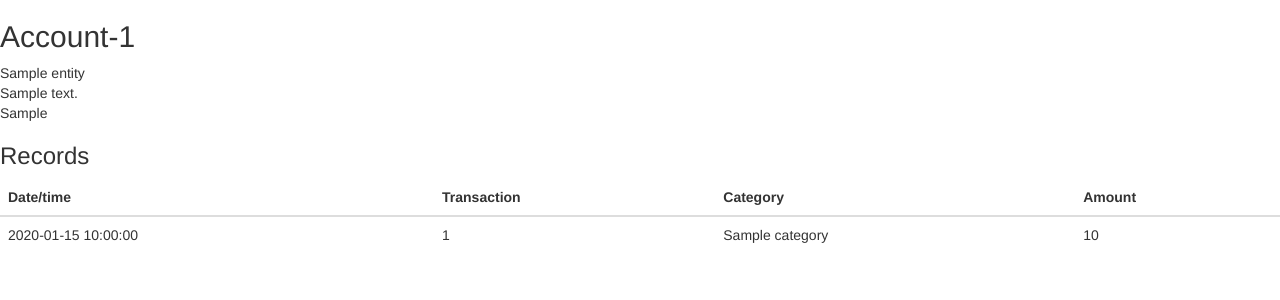
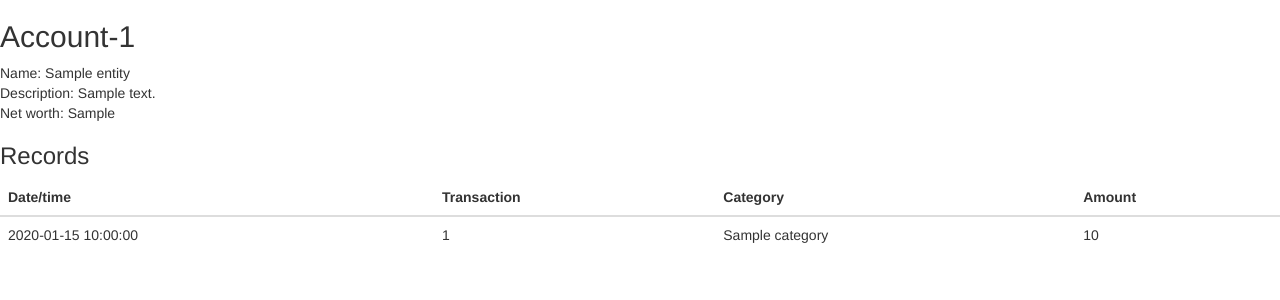
Before and after one commit to suminb/finance, a Flask app: template finance/main/templates/view_account.html in a window 1280 px wide. Shown: the top 300 px of the page. Run offline with Flask 2, Linux system fonts and the light colour scheme; a user stored in the database is signed in; tables that the repository leaves empty hold one stand-in row (values such as "Sample post"); the template is opened without the code that fills it: most values are stand-ins (such as "Sample title", 1, 10 or a date in 2020); some libraries are stand-ins or nearby versions.

Commit message:
Show labels

```diff
--- a/finance/main/templates/view_account.html
+++ b/finance/main/templates/view_account.html
@@ -3,9 +3,11 @@
 
   <h2>Account-{{ entity.id }}</h2>
 
-  <div>{{ entity.name }}</div>
-  <div>{{ entity.description }}</div>
-  <div>{{ entity.net_worth(approximation=True, base_asset=entity.portfolio.base_asset) }}</div>
+  <div>Name: {{ entity.name }}</div>
+  <div>Description: {{ entity.description }}</div>
+  <div>Net worth:
+    {{ entity.net_worth(approximation=True, base_asset=entity.portfolio.base_asset) }}
+  </div>
 
   <h3>Records</h3>
   <table class="table">
```
